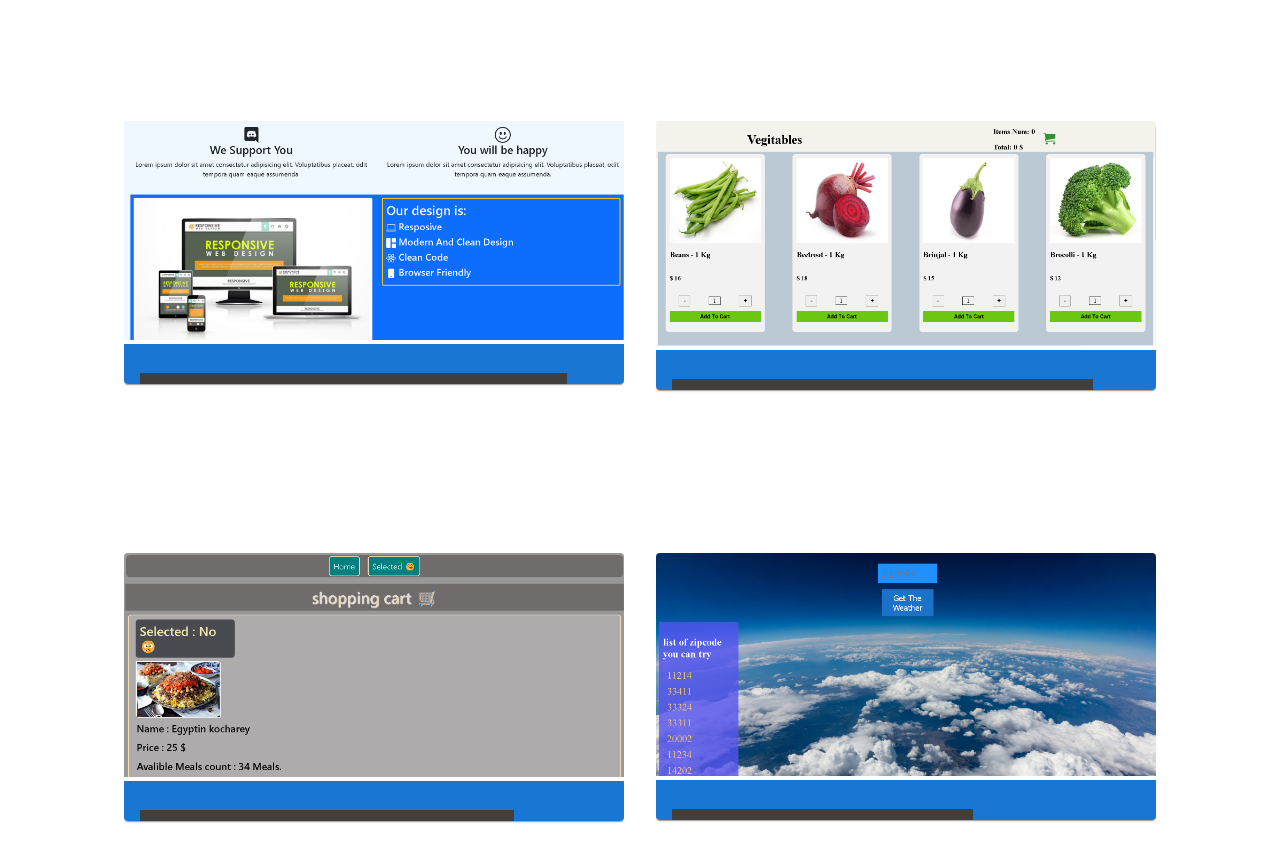
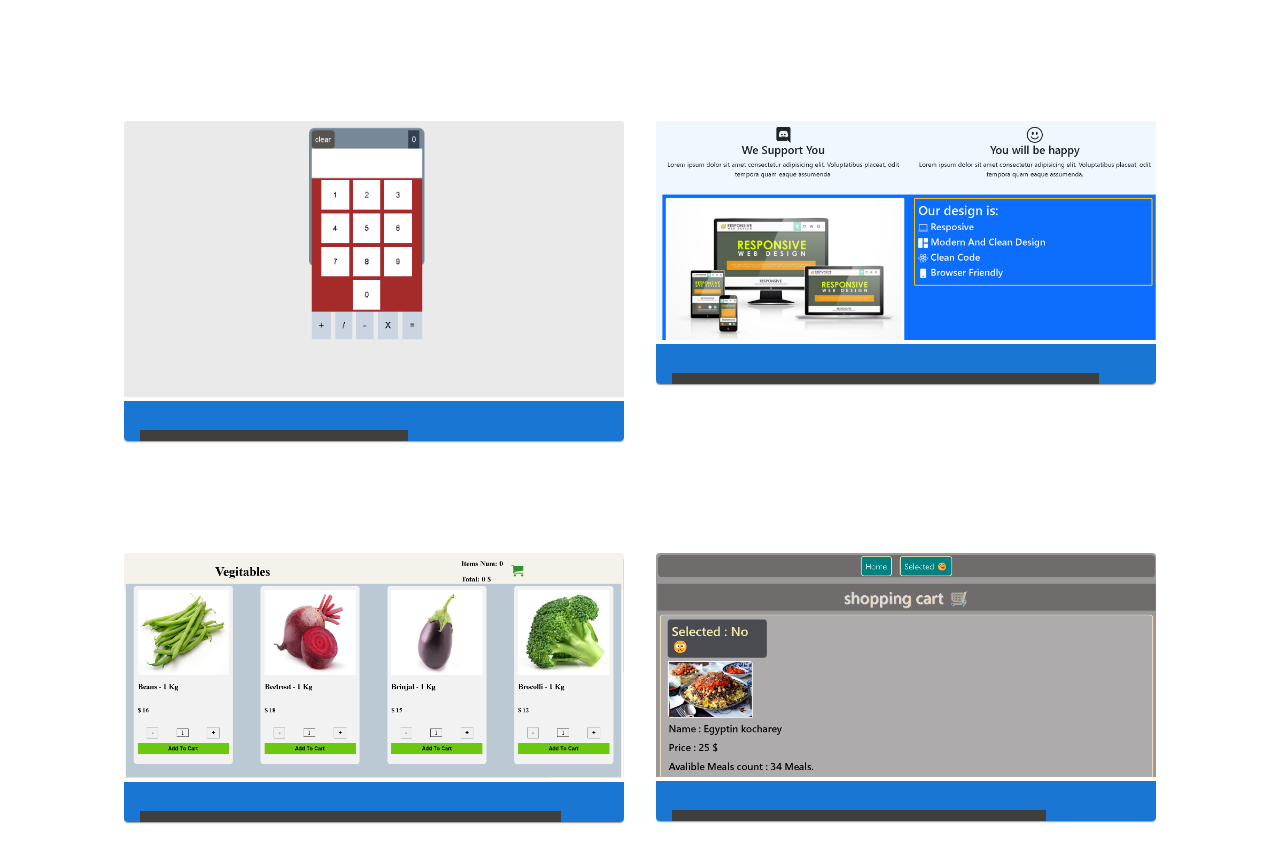
Before and after one commit to yousefjoe1/Portfolio_react, a React (Create React App) app: page / in a window 1280 px wide. Shown: the part 2680-3543 px from the top of the page. Built offline with nearby package versions, Linux system fonts and the light colour scheme.

Commit message:
add calculator project

```diff
--- a/src/components/Projects/Projects.jsx
+++ b/src/components/Projects/Projects.jsx
@@ -16,6 +16,7 @@
 import storeimg from "../../imgs/store.png";
 import discord from "../../imgs/discord.png";
 import linkedin from "../../imgs/linkedin.png";
+import calc from "../../imgs/calc.png";
 
 const Projects = () => {
   return (
@@ -87,6 +88,21 @@
               </h2>
               <h3 className={st.description}>
                 HTML + CSS + JAVASCRIPT + REACT.JS
+              </h3>
+            </CardContent>
+          </Card>
+        </Box>
+        <Box className={st.box} m={2} width={"500px"} height={"400px"}>
+          <Card>
+            <img src={calc} alt="" />
+            <CardContent className={st.cardclass}>
+              <h2 className={st.prTitle}>
+                <a href="https://yousefjoe1.github.io/Simple-Todo-app/">
+                  Click To Visit Calculator
+                </a>
+              </h2>
+              <h3 className={st.description}>
+                HTML + CSS + JAVASCRIPT + REACT.JS + TYPESCRIPT + TAILWIND CSS
               </h3>
             </CardContent>
           </Card>
```
Also changed, not shown: src/Imgs/calc.png (added), src/Imgs/todo.png (added).
